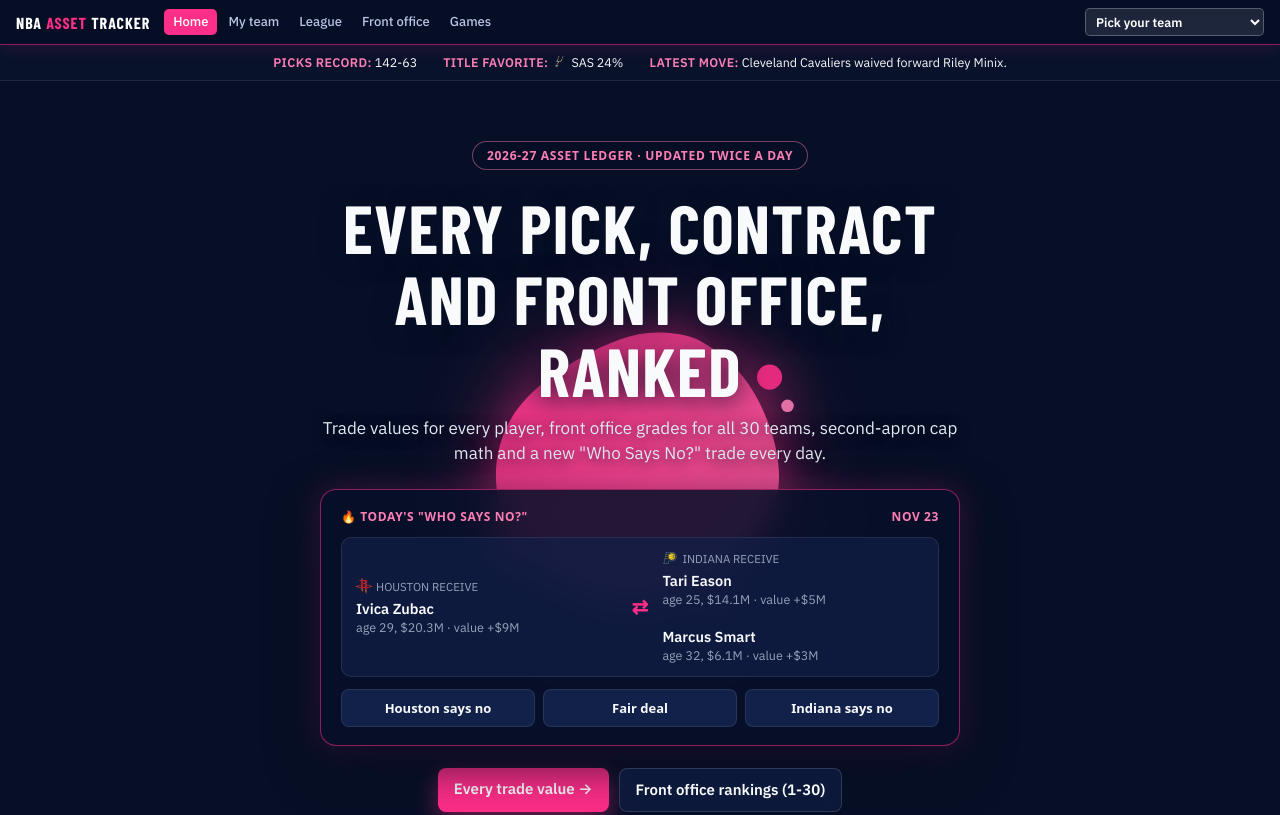
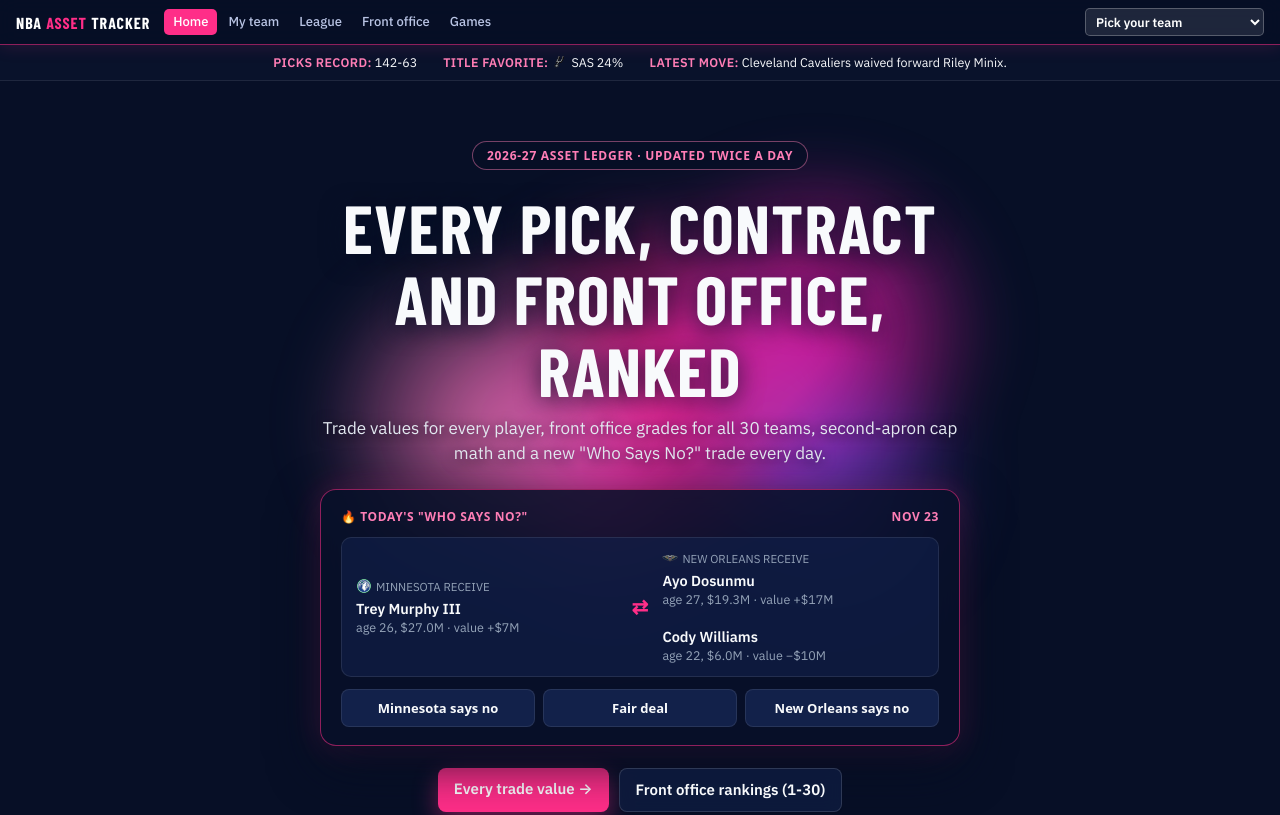
Before and after one commit to sreekeyyunni/nba-ledger-se, a plain HTML site: page home.html in a window 1280 px wide. Shown: the top 815 px of the page. Drawn offline with nearby package versions, Linux system fonts and the light colour scheme.

Commit message:
Home: accent cloud instead of blob; daily trade seed fix
Co-Authored-By: Claude Opus 5.5 <noreply@anthropic.com>
Claude-Session: https://claude.ai/code/session_01556ue1kDpEsf6chdUM1RuE

```diff
--- a/home.html
+++ b/home.html
@@ -37,9 +37,15 @@ h2{font:700 14px system-ui,sans-serif;text-transform:uppercase;letter-spacing:.0
 .screw h3{margin:0 0 6px;font-size:13px;color:var(--muted);font-weight:600}.screw a{color:inherit;text-decoration:none}.screw a:hover b{color:var(--accent)}
 .more{display:inline-block;margin-top:8px;color:var(--accent);font-weight:600;font-size:14px;text-decoration:none}
 .hero{position:relative;display:flex;align-items:center;justify-content:center;text-align:center;min-height:min(62vh,520px);padding:40px 0 28px;overflow:hidden;margin:0 -16px}
-.splash{position:absolute;top:50%;left:50%;transform:translate(-50%,-50%);width:min(520px,120vw);aspect-ratio:1;display:flex;align-items:center;justify-content:center;pointer-events:none}
-.splash .glow{position:absolute;width:80%;height:80%;border-radius:50%;background:radial-gradient(circle,rgba(255,46,136,.55) 0%,rgba(255,46,136,.15) 45%,rgba(7,15,38,0) 72%);filter:blur(24px)}
-.splash svg{position:relative;width:69%;height:69%;opacity:.88;filter:drop-shadow(0 0 25px rgba(255,46,136,.5))}
+.splash{position:absolute;top:40%;left:50%;transform:translate(-50%,-50%);width:min(900px,150vw);aspect-ratio:1.4;pointer-events:none;filter:blur(30px) saturate(1.3)}
+.splash i{position:absolute;border-radius:50%;mix-blend-mode:screen;animation:drift 18s ease-in-out infinite alternate}
+.splash .c1{width:46%;height:52%;left:27%;top:24%;background:radial-gradient(circle,rgba(255,46,136,1),rgba(255,46,136,0) 68%)}
+.splash .c2{width:38%;height:44%;left:12%;top:34%;background:radial-gradient(circle,rgba(255,126,182,.8),rgba(255,126,182,0) 70%);animation-duration:22s;animation-delay:-6s}
+.splash .c3{width:40%;height:46%;left:48%;top:18%;background:radial-gradient(circle,rgba(214,40,160,.85),rgba(214,40,160,0) 70%);animation-duration:26s;animation-delay:-12s}
+.splash .c4{width:34%;height:40%;left:52%;top:46%;background:radial-gradient(circle,rgba(120,80,255,.6),rgba(120,80,255,0) 70%);animation-duration:30s;animation-delay:-4s}
+.splash .c5{width:30%;height:34%;left:30%;top:52%;background:radial-gradient(circle,rgba(255,46,136,.7),rgba(255,46,136,0) 70%);animation-duration:24s;animation-delay:-9s}
+@keyframes drift{0%{transform:translate(0,0) scale(1)}50%{transform:translate(6%,-5%) scale(1.12)}100%{transform:translate(-5%,4%) scale(.94)}}
+@media (prefers-reduced-motion:reduce){.splash i{animation:none}}
 .hero-in{position:relative;z-index:2;max-width:680px;padding:0 16px}
 .hero h1{font-size:clamp(40px,8vw,68px);text-shadow:0 4px 24px rgba(7,15,38,.85)}
 .hero .lede{margin:0 auto 22px;color:#E2E8F0;text-shadow:0 2px 14px rgba(7,15,38,.95)}
@@ -79,10 +85,7 @@ footer{margin-top:28px;color:var(--muted);font-size:12.5px}
 <div class="ticker"><span><strong>PICKS RECORD:</strong> <a href="predict.html" id="rec">…</a> <span id="recs" hidden></span></span><span><strong>TITLE FAVORITE:</strong> <a href="sim.html" id="ttl">…</a></span><span><strong>LATEST MOVE:</strong> <a href="grader.html" id="trx">…</a></span></div>
 <main>
 <section class="hero">
-<div class="splash" aria-hidden="true"><div class="glow"></div>
-<svg viewBox="0 0 200 200"><defs><linearGradient id="splashGrad" x1="0%" y1="0%" x2="100%" y2="100%"><stop offset="0%" stop-color="#ff2e88"/><stop offset="100%" stop-color="#ff65a3"/></linearGradient></defs>
-<path fill="url(#splashGrad)" d="M44.7,-64.6C57.1,-55.4,65.8,-41.3,71.4,-26.1C77,-10.9,79.5,5.3,74.8,19.4C70.1,33.5,58.2,45.4,44.7,54.8C31.2,64.2,15.6,71.1,-0.8,72.2C-17.2,73.3,-34.4,68.6,-48.6,59.1C-62.8,49.6,-74,35.3,-78.4,19.1C-82.8,2.9,-80.4,-15.2,-71.6,-29.6C-62.8,-44,-47.6,-54.7,-32.6,-63.1C-17.6,-71.5,-2.8,-77.6,12.2,-76.8C27.2,-76,32.3,-73.8,44.7,-64.6Z" transform="translate(100 100)"/>
-<circle cx="172" cy="48" r="7" fill="#ff2e88"/><circle cx="182" cy="64" r="3.5" fill="#ff7eb6"/><circle cx="26" cy="146" r="8" fill="#ff2e88"/><circle cx="18" cy="128" r="4" fill="#ff7eb6"/><circle cx="145" cy="175" r="5" fill="#ff2e88"/></svg></div>
+<div class="splash" aria-hidden="true"><i class="c1"></i><i class="c2"></i><i class="c3"></i><i class="c4"></i><i class="c5"></i></div>
 <div class="hero-in"><span class="pill">2026-27 asset ledger · updated twice a day</span>
 <h1>Every pick, contract and front office, ranked</h1>
 <p class="lede">Trade values for every player, front office grades for all 30 teams, second-apron cap math and a new "Who Says No?" trade every day.</p>
@@ -206,7 +209,7 @@ Promise.all(["trade_values","team_power","team_summary","live_values","draft_pic
   '<a class="note-b" href="tough.html"><b>Rock bottom</b><span>'+NM[last.t]+' rank 30th in the front office index. See who else is in a tough spot.</span></a>';
  // Who Says No: one trade a day, the same for everyone. A contender gets a rebuilder's best deal for salary-matched players.
  var day=new Date().toLocaleDateString("en-CA",{timeZone:"America/New_York"}),seed=0;for(var i=0;i<day.length;i++)seed=(seed*31+day.charCodeAt(i))>>>0;
- var rnd=function(){seed=(seed*1664525+1013904223)>>>0;return seed/4294967296};
+ var rnd=function(){seed=(seed+0x6D2B79F5)>>>0;var t=seed;t=Math.imul(t^(t>>>15),t|1);t^=t+Math.imul(t^(t>>>7),t|61);return((t^(t>>>14))>>>0)/4294967296};
  var pct=function(r){var g=N(r.wins)+N(r.losses);return g?N(r.wins)/g:.5},byPct=pw.slice().sort(function(a,b){return pct(b)-pct(a)}).map(function(r){return r.team});
  var con=byPct.slice(0,8),reb=byPct.slice(-10),deal=null;
  for(var k=0;k<40&&!deal;k++){var C=con[Math.floor(rnd()*con.length)],R=reb[Math.floor(rnd()*reb.length)];if(C===R)continue;
```
